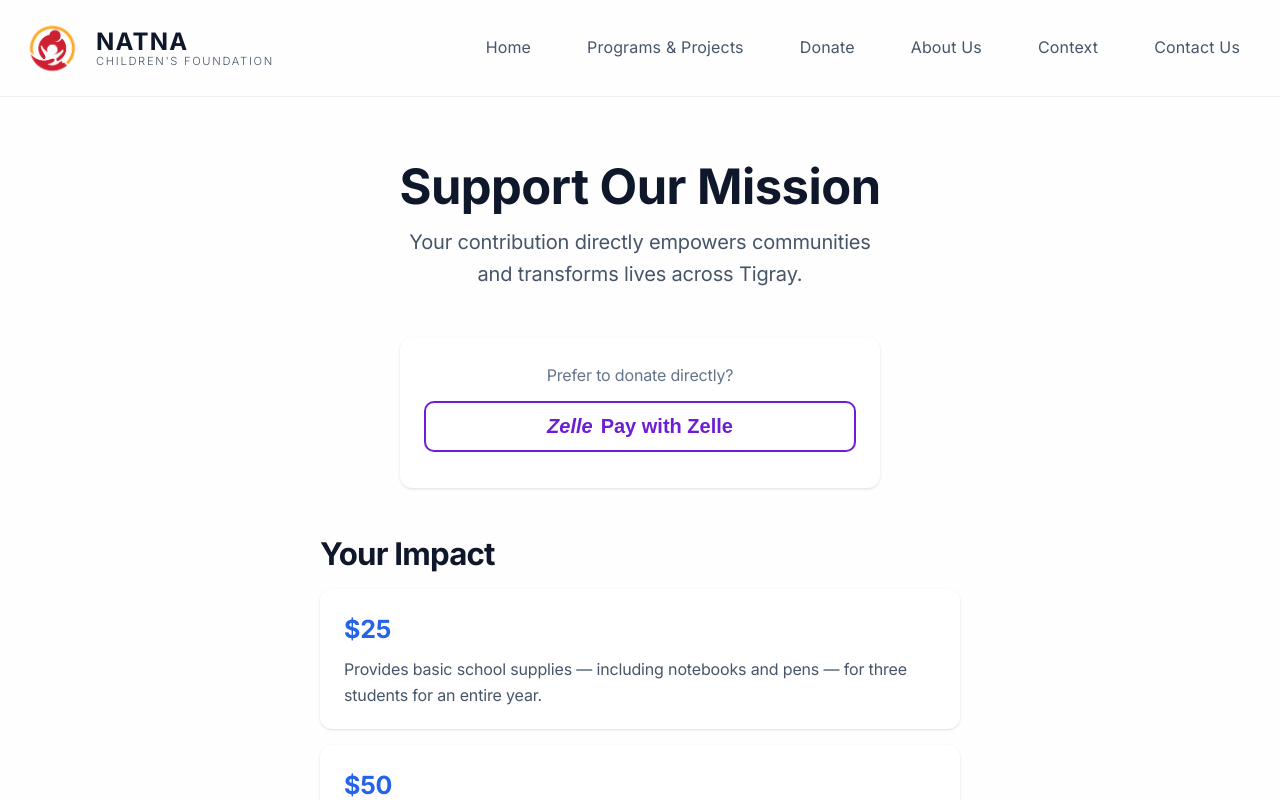
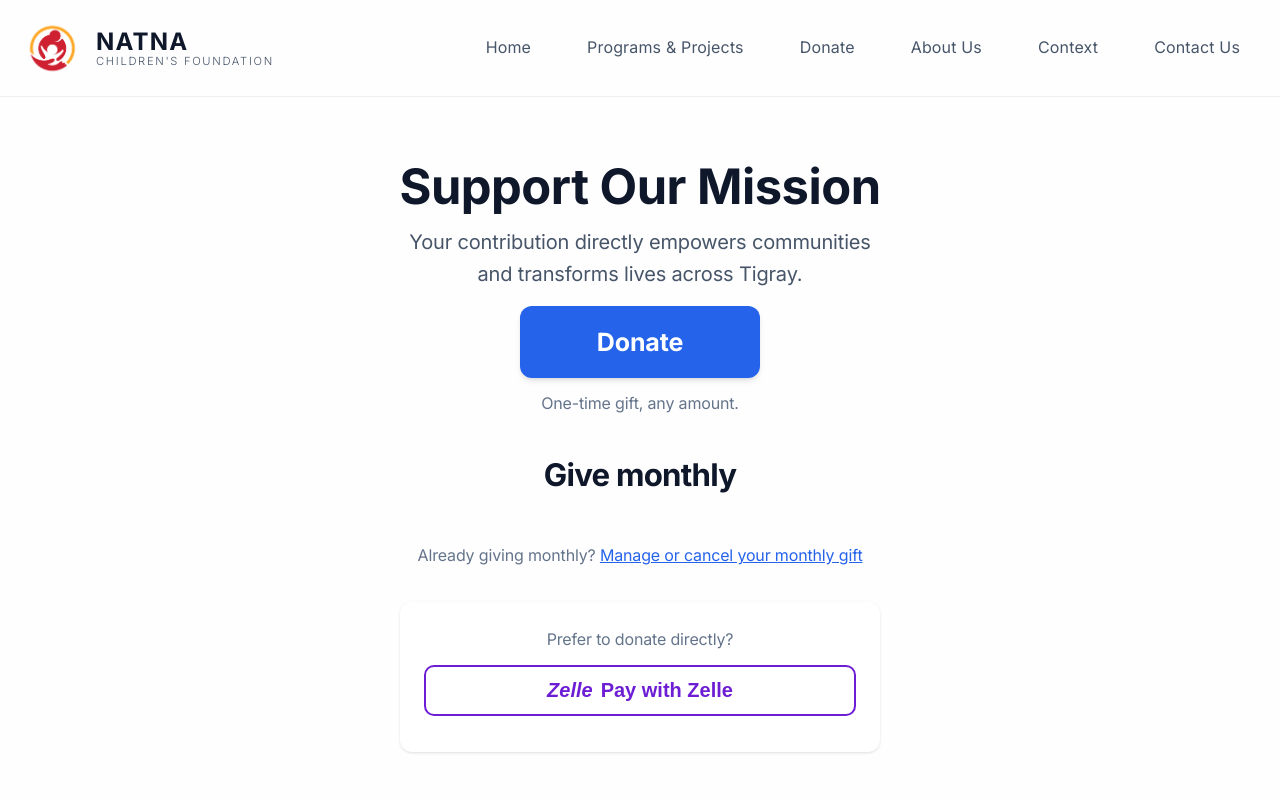
Before and after one commit to pr0grara/natnacf-cloudflare, a React (Vite) app: page /donate in a window 1280 px wide. Shown: the top 800 px of the page. Built offline with nearby package versions, Linux system fonts and the light colour scheme.

Commit message:
Send Donate buttons to one-time Stripe link; add manage-gift link
- Hero, home impact block, and donate page lead with a one-time,
  any-amount Stripe donation link
- Donate page shows monthly options under a Give monthly heading
- Link to the Stripe customer portal so donors can manage or cancel

```diff
--- a/src/components/Hero.jsx
+++ b/src/components/Hero.jsx
@@ -24,9 +24,14 @@ export default function Hero() {
                         <Link to="/about" className="btn-secondary large">
                             Learn More
                         </Link>
-                        <Link to="/donate" className="hero-donate-featured">
+                        <a
+                            href="https://donate.stripe.com/9B600lesP6ae2HK6ek3wQ07"
+                            target="_blank"
+                            rel="noopener noreferrer"
+                            className="hero-donate-featured"
+                        >
                             Donate
-                        </Link>
+                        </a>
                     </div>
                 </div>
 
--- a/src/components/ImpactDonate.jsx
+++ b/src/components/ImpactDonate.jsx
@@ -1,5 +1,4 @@
 import React from 'react'
-import { Link } from 'react-router-dom'
 
 const stats = [
   { number: '500+', label: 'Youth Empowered' },
@@ -30,7 +29,7 @@ export default function ImpactDonate() {
             <h2>Support Our Mission</h2>
             <p className="donate-subtitle">Your contribution directly transforms lives</p>
             <div className="donate-btns">
-              <Link to="/donate" className="donate-amount primary">Donate</Link>
+              <a href="https://donate.stripe.com/9B600lesP6ae2HK6ek3wQ07" className="donate-amount primary" target="_blank" rel="noopener noreferrer">Donate</a>
             </div>
             <p className="donate-tax">Tax-deductible 501(c)(3)</p>
           </div>
--- a/src/pages/Donate.jsx
+++ b/src/pages/Donate.jsx
@@ -66,13 +66,37 @@ export default function Donate() {
         </p>
       </div>
 
-      {/* Pricing table */}
+      {/* One-time gift first, then monthly options */}
+      <div className="dn-once">
+        <a
+          href="https://donate.stripe.com/9B600lesP6ae2HK6ek3wQ07"
+          target="_blank"
+          rel="noopener noreferrer"
+          className="dn-once__btn"
+        >
+          Donate
+        </a>
+        <p className="dn-once__hint">One-time gift, any amount.</p>
+      </div>
+
+      <h2 className="dn-monthly-title">Give monthly</h2>
       <div className="dn-pricing">
         <stripe-pricing-table
           pricing-table-id="prctbl_1TIYoIQQkg3V48Jv4koytm1S"
           publishable-key="pk_live_51T65F9QQkg3V48JvfdqFzVDxV3Dd3DfGKPQACXQ0GpSWaaOREXu2eyhSj6FeAnJBv4NLrdBJdchhkozyn50ZjaLC00c3vzOsHH"
         />
       </div>
+
+      <p className="dn-manage">
+        Already giving monthly?{' '}
+        <a
+          href="https://billing.stripe.com/p/login/fZu6oJ1G34264PSeKQ3wQ00"
+          target="_blank"
+          rel="noopener noreferrer"
+        >
+          Manage or cancel your monthly gift
+        </a>
+      </p>
 
       {/* Zelle — right below pricing */}
       <ZelleSection />
--- a/src/styles.scss
+++ b/src/styles.scss
@@ -3556,6 +3556,56 @@ html {
   font-size: font-size(xs);
   color: color(text-muted);
   line-height: 1.4;
+}
+
+// One-time Donate button (leads the donate page)
+.dn-once {
+  max-width: 480px;
+  margin: 0 auto space(10);
+  text-align: center;
+
+  &__btn {
+    display: inline-block;
+    min-width: 240px;
+    padding: space(4) space(8);
+    background: color(accent-primary);
+    color: white;
+    border-radius: 12px;
+    text-decoration: none;
+    font-size: font-size(lg);
+    font-weight: 700;
+    box-shadow: shadow(md);
+    transition: transform 0.15s ease, background 0.15s ease;
+
+    &:hover {
+      background: color(accent-hover);
+      color: white;
+      transform: translateY(-1px);
+    }
+  }
+
+  &__hint {
+    margin: space(3) 0 0;
+    font-size: font-size(sm);
+    color: color(text-muted);
+  }
+}
+
+.dn-monthly-title {
+  text-align: center;
+  font-size: font-size(xl);
+  margin-bottom: space(4);
+}
+
+.dn-manage {
+  text-align: center;
+  font-size: font-size(sm);
+  color: color(text-muted);
+  margin: 0 auto space(8);
+
+  a {
+    color: color(accent-primary);
+  }
 }
 
 // Stripe pricing table
```
